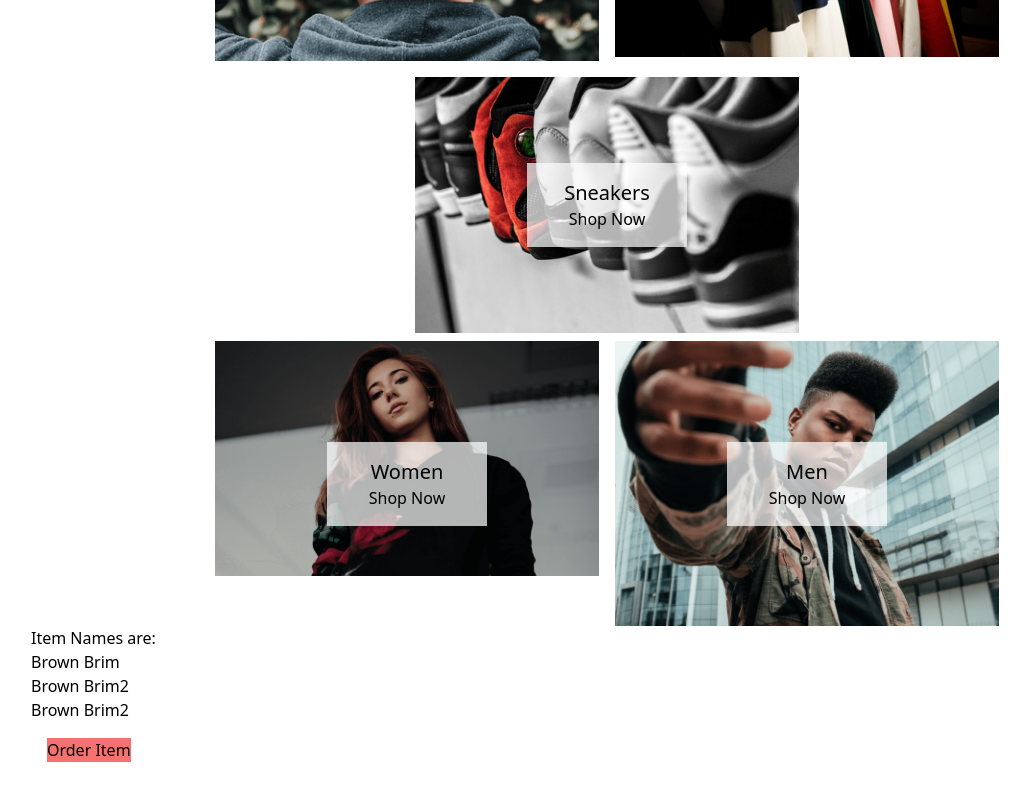
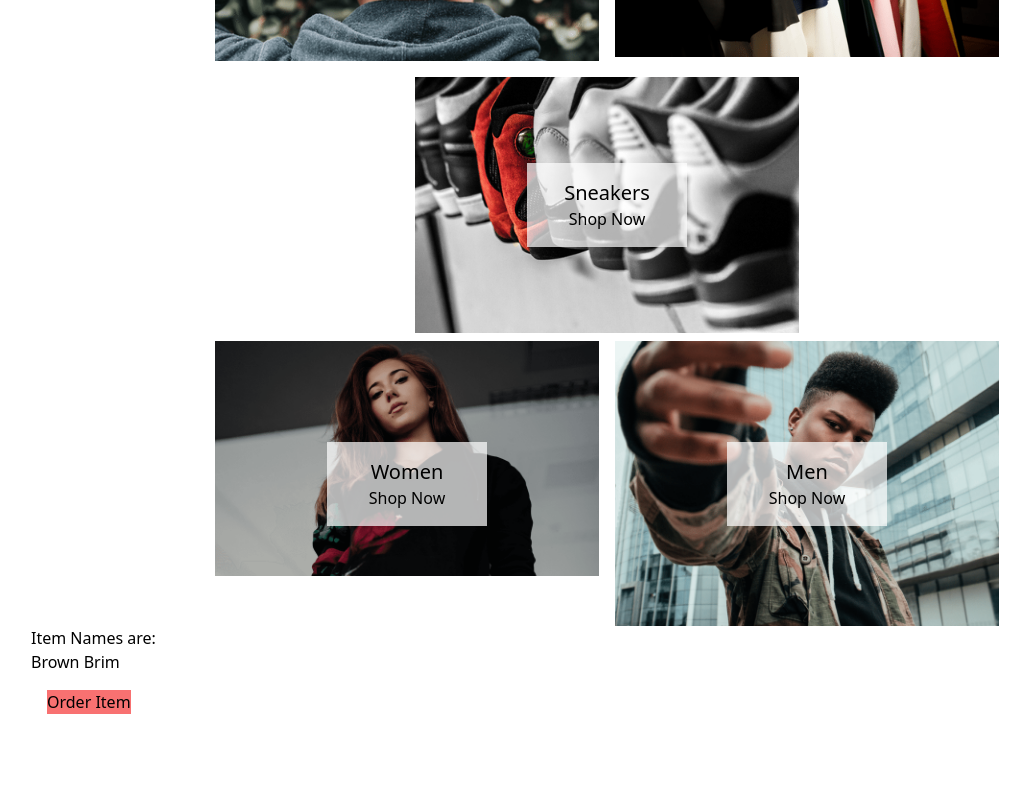
Before and after one commit to jafar-fahimi/next-clothes-store, a Next.js app: page / in a window 1280 px wide. Shown: the part 276-1076 px from the top of the page, without its empty margins (33-1063 px from the left). After the commit the page ends 1038 px from the top, so only its background shows below. Built offline with nearby package versions, Linux system fonts and the light colour scheme.

Commit message:
itemSlice.tsx allItems decreased to 1

```diff
--- a/components/redux-toolkit/app/item/itemSlice.ts
+++ b/components/redux-toolkit/app/item/itemSlice.ts
@@ -20,10 +20,8 @@ import { createSlice } from "@reduxjs/toolkit";
 //   ? JSON.parse(localItemState || "{}").wishlist
 //   : [];
 
-const allItems = [
-  { id: 1, name: "Brown Brim", imageUrl: "https://i.ibb.co/ZYW3VTp/brown-brim.png", price: 25, qty: 0 },
-  { id: 2, name: "Brown Brim2", imageUrl: "https://i.ibb.co/ZYW3VTp/brown-brim.png", price: 30, qty: 10 },
-  { id: 3, name: "Brown Brim2", imageUrl: "https://i.ibb.co/ZYW3VTp/brown-brim.png", price: 30, qty: 10 },
+const allItems: StateProps[] = [
+  { id: 1, name: "Brown Brim", imageUrl: "https://i.ibb.co/ZYW3VTp/brown-brim.png", price: 25, qty: 1 },
 ];
 
 type StateProps = {
@@ -31,7 +29,7 @@ type StateProps = {
   name: string;
   imageUrl: string;
   price: number;
-  qty?: number;
+  qty: number;
 };
 type PayLoadProps = {
   id: number;
@@ -51,21 +49,6 @@ const itemSlice = createSlice({
     totalItems: allItems.length,
   },
   reducers: {
-    // addToCart: (state: StateProps[], payload: PayLoadProps) => void {
-    //   const prevItem = state.find((item) => item.name == payload.name);
-    //   if (prevItem) {
-    //     if (!prevItem.qty) {
-    //       prevItem.qty = 1;
-    //     } else {
-    //       prevItem.qty++;
-    //     }
-    //   } else {
-    //     const newState = [...state, payload];
-    //     // const state = newState;
-    //   }
-    //   console.log("payload is: ", payload);
-    //   localStorage.setItem("ITEM", JSON.stringify(state));
-    // },
     addToCart(state, action) {
       if (state.cartItems.findIndex((item) => item.id === action.payload.id) !== -1) {
         const index = state.cartItems.findIndex((item) => item.id === action.payload.id);
@@ -77,6 +60,7 @@ const itemSlice = createSlice({
       state.totalPrice = Number((state.totalPrice + action.payload.price).toFixed(2));
       state.totalItems = state.totalItems + 1;
       localStorage.setItem("state", JSON.stringify(state));
+      // console.log(state);
     },
 
     minusFromCart: (state: { cartItems: StateProps[] }, payload: any) => {
```
